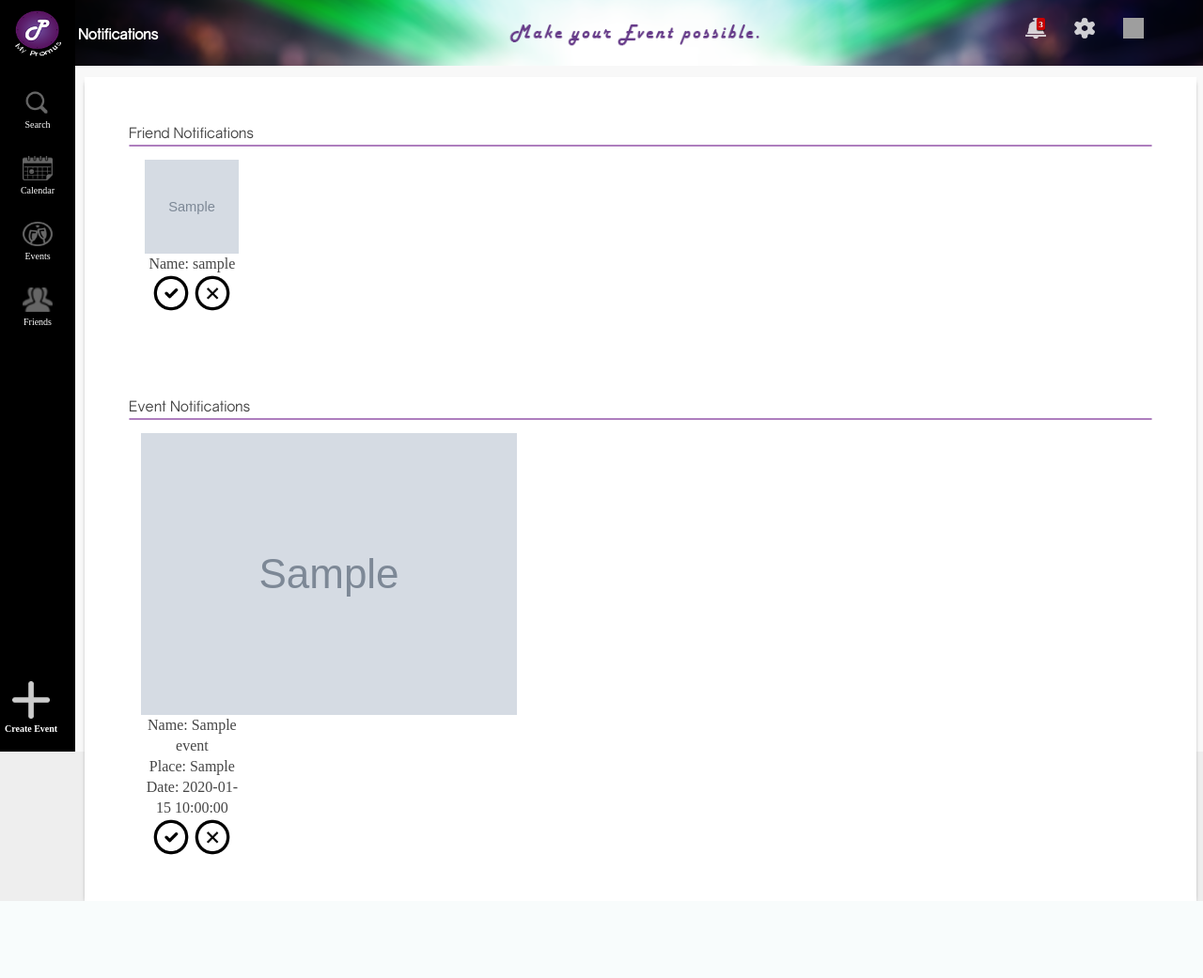
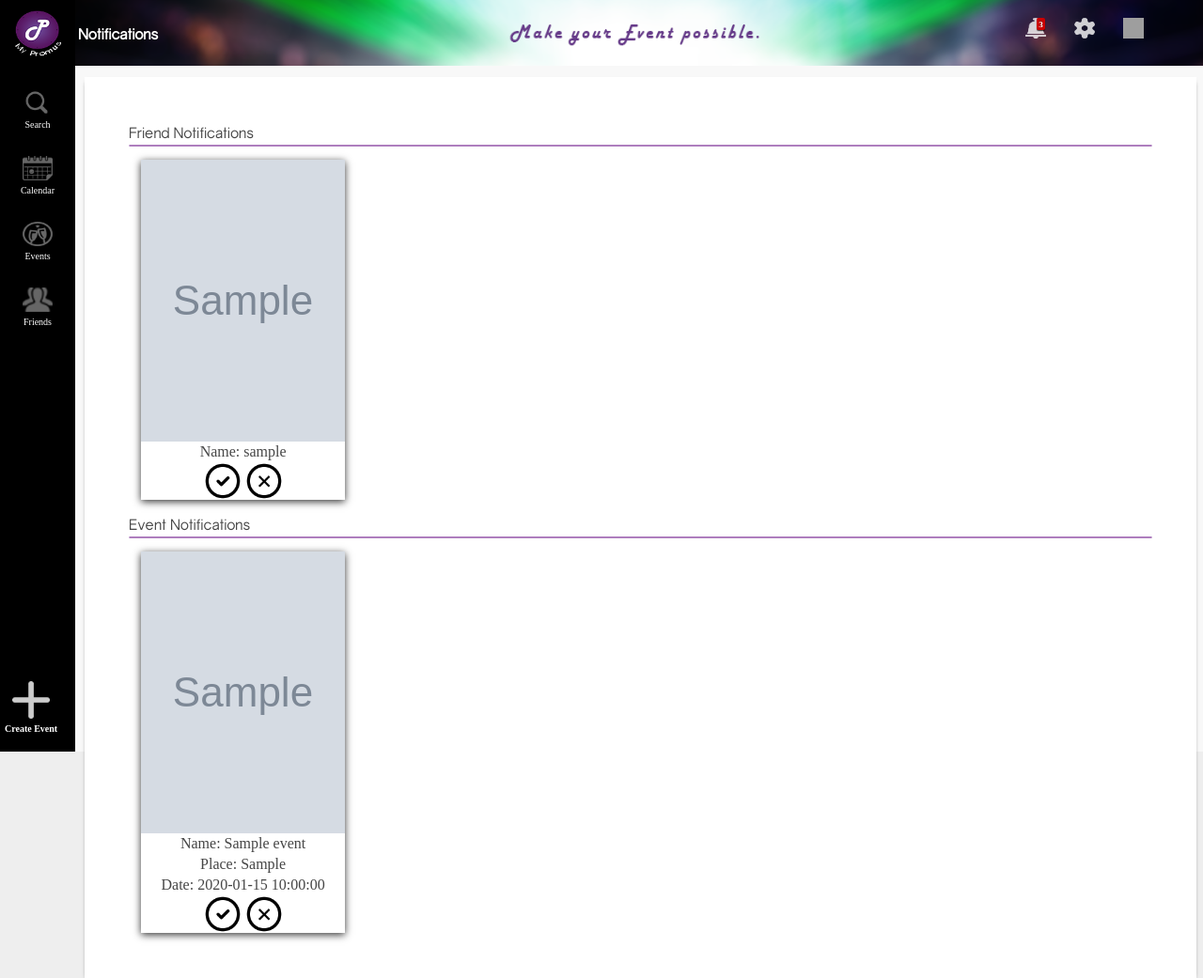
Before and after one commit to Wiiz83/MyPromus, a PHP site: page /myPromus/controller/notifications.php in a window 1280 px wide. Shown: the whole page at 94% size. Before the commit the page ends 959 px from the top, so only its background shows below. Run offline with PHP 8.4, Linux system fonts and the light colour scheme; the visitor is signed in with stand-in values (Sample User, id 1); tables that the repository leaves empty or names only in its code hold one stand-in row (values such as "Sample post"); grey boxes marked "Sample" are stand-in pictures; some web fonts are replaced; grey boxes are pictures that could not be loaded.

Commit message:
Changed the looking of the notifications box.

```diff
--- a/view/assets/stylesheets/styles.css
+++ b/view/assets/stylesheets/styles.css
@@ -800,13 +800,13 @@
 
 
             .notification-box {
-                width: 10%;
+                width: 20%;
                 height: auto;
                 display: inline-block;
                 margin-left: 1%;
                 margin-top: 10px;
-
-}
+                box-shadow: 0 2px 8px rgba(0, 0, 0, .8);
+            }
         h3:after {
             content:' ';
             display:block;
@@ -835,9 +835,11 @@
 
 
             .notification-box #picture{
-            display: block;
-        margin-left: auto;
-        margin-right: auto
+                display: block;
+                margin-left: auto;
+                margin-right: auto;
+                width: 100%;
+                height: 300px;
             }
 
              .notification-box p{
@@ -932,7 +934,6 @@
             width: 250px;
             height: 250px;
             border-radius: 150px;
-            background: url(http://link-to-your/image.jpg) no-repeat;
             box-shadow: 0 0 8px rgba(0, 0, 0, .8);
             -webkit-box-shadow: 0 0 8px rgba(0, 0, 0, .8);
             -moz-box-shadow: 0 0 8px rgba(0, 0, 0, .8);
@@ -1520,5 +1521,5 @@
 }
 
 .friend-notific {
-    height: 250px;
+    min-height: 250px;
 }
```
